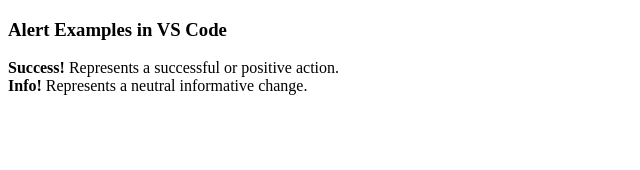
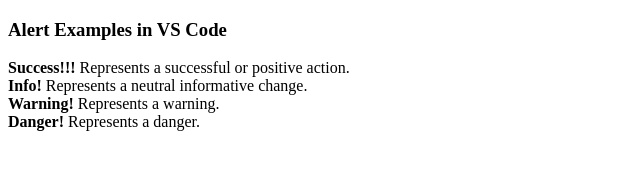
Before and after one commit to Pankaj-S-N/test, a plain HTML site: page index.html in a window 1280 px wide. Shown: the whole page, without its empty margins (0-640 px from the left). Drawn offline with Linux system fonts and the light colour scheme.

Commit message:
added features

```diff
--- a/index.html
+++ b/index.html
@@ -1,13 +1,15 @@
 <!DOCTYPE html>
 <html lang="en">
     <head>
-        <title> Alert Examples</title>
+        <title> Alert Examples!!</title>
         <meta charset="utf-8">
     </head>
     <body>
         <h3> Alert Examples in VS Code</h3>
-        <strong> Success!</strong> Represents a successful or positive action. </br>
+        <strong> Success!!!</strong> Represents a successful or positive action. </br>
         <strong> Info!</strong> Represents a neutral informative change. </br>
+        <strong> Warning!</strong> Represents a warning. </br>
+        <strong> Danger!</strong> Represents a danger. </br>
 
     </body>
 </html>
```
